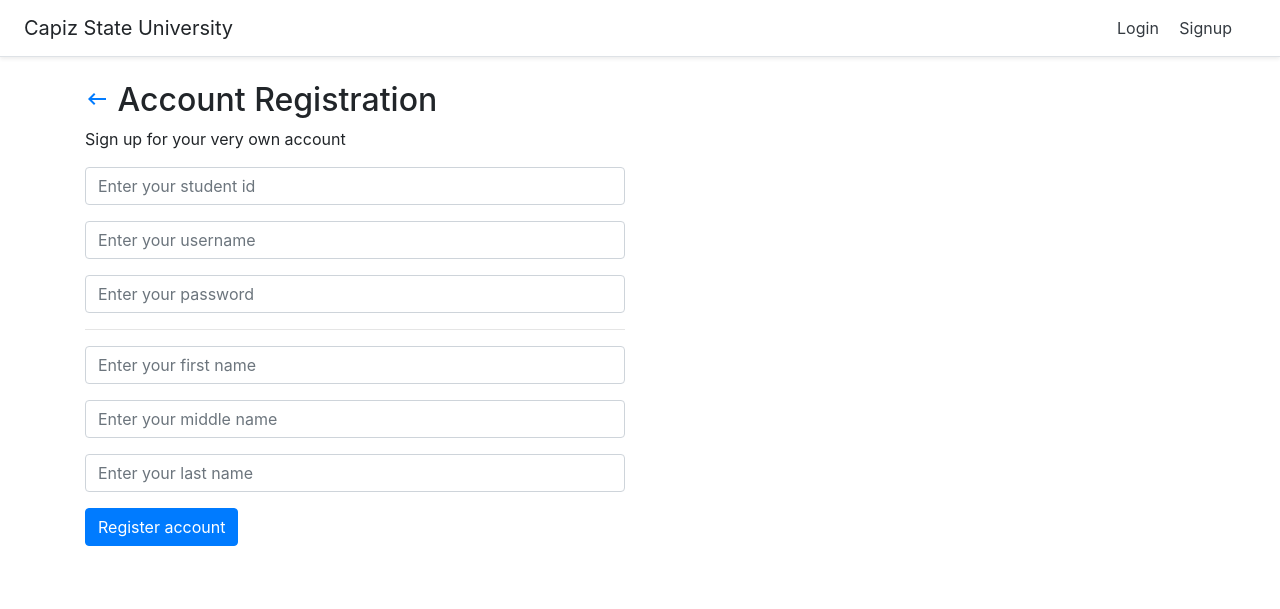
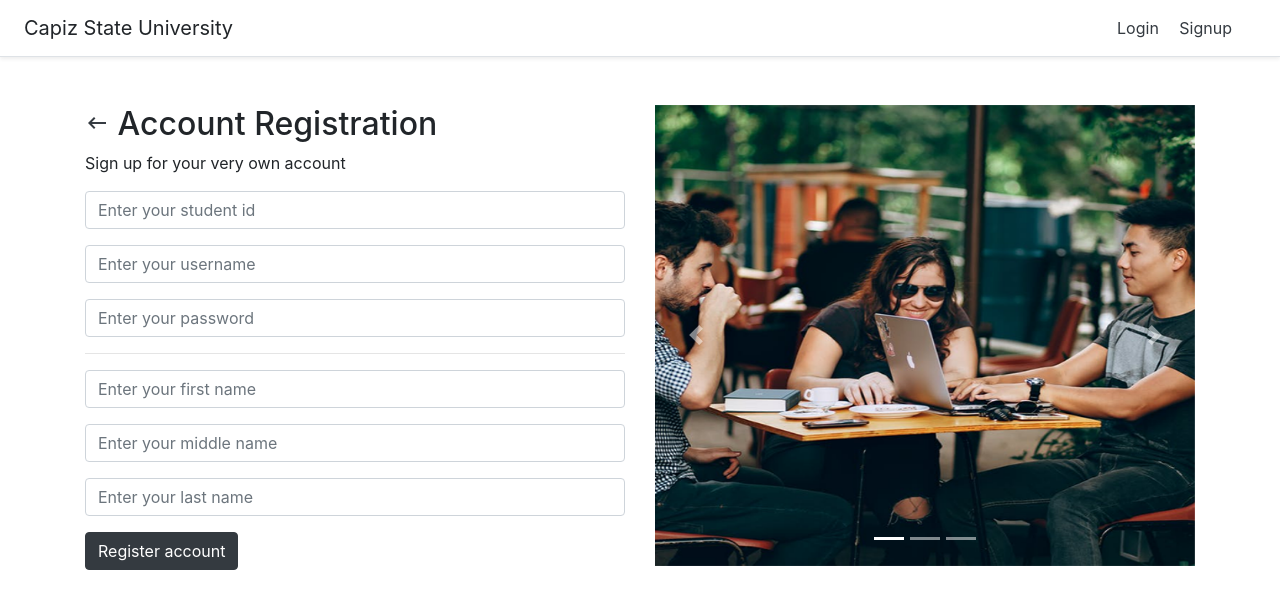
Before and after one commit to projectvelox/caipl, a PHP site: page /registration.php in a window 1280 px wide. Shown: the top 609 px of the page. Run offline with PHP 8.4, Linux system fonts and the light colour scheme.

Commit message:
registration module

```diff
--- a/assets/css/style.css
+++ b/assets/css/style.css
@@ -4,6 +4,12 @@ html, body, .caipl-background {
 
 .carousel-item img {
 	height: 460.8px;
+	width: 100%;
+}
+
+.caipl-header {
+	border-bottom: 1px solid #f3f3f3;
+    padding-bottom: 10px;
 }
 
 .caipl-background {
--- a/index.php
+++ b/index.php
@@ -17,11 +17,11 @@
 	<div class="container">
 		<div class="row">
 			<div class="col-xs-12 col-md-6">
-				<h2>Vision</h2>
+				<h2 class="caipl-header text-dark">Vision</h2>
 				<p>Center of Academic Excellence Delivering Quality Service to all</p>
 			</div>
 			<div class="col-xs-12 col-md-6">
-				<h2>Mission</h2>
+				<h2 class="caipl-header text-dark">Mission</h2>
 				<p>Capiz State University is committed to provide advance knowledge and innovation; develop skills, talents and values; undertake relevant research, development and extension services; promote entrepreneurship and environmental consciousness; and enhance industry collaboration and linkages with partner agencies.</p>
 			</div>
 		</div>
--- a/registration.php
+++ b/registration.php
@@ -5,37 +5,96 @@
 <?php include 'view/partials/header.php'?>
 
 <body>
-  <!-- Navbar -->
-  <?php include 'view/partials/navbar.php'?>
+  <?php
+    include 'view/partials/modal-notification.php';
+    include 'view/partials/modal-registration.php';
+    include 'view/partials/navbar.php';
+  ?>
 
-  <div class="container mt-4">
+  <div class="container mt-5">
     <div class="row">
       <div class="col-xs-12 col-md-6">
-        <h2><a href="index.php"><i class="material-icons ">keyboard_backspace</i></a> Account Registration</h2>
+        <h2><a class="text-dark" href="index.php"><i class="material-icons ">keyboard_backspace</i></a> Account Registration</h2>
         <p>Sign up for your very own account</p>
         <form action="/action_page.php">
           <div class="form-group">
-            <input type="text" class="form-control" placeholder="Enter your student id">
+            <input type="text" class="form-control" name="studentid" placeholder="Enter your student id">
           </div>
           <div class="form-group">
-            <input type="text" class="form-control" placeholder="Enter your username">
+            <input type="text" class="form-control" name="username" placeholder="Enter your username">
           </div>
           <div class="form-group">
-            <input type="password" class="form-control" placeholder="Enter your password">
+            <input type="password" class="form-control" name="password" placeholder="Enter your password">
           </div><hr>
           <div class="form-group">
-            <input type="text" class="form-control" placeholder="Enter your first name">
+            <input type="text" class="form-control" name="firstname" placeholder="Enter your first name">
           </div>
           <div class="form-group">
-            <input type="text" class="form-control" placeholder="Enter your middle name">
+            <input type="text" class="form-control" name="middlename"  placeholder="Enter your middle name">
           </div>
           <div class="form-group">
-            <input type="text" class="form-control" placeholder="Enter your last name">
+            <input type="text" class="form-control" name="lastname" placeholder="Enter your last name">
           </div>
-          <button type="submit" class="btn btn-primary">Register account</button>
+          <button type="button" class="btn btn-dark" data-toggle="modal" data-target="#modal-registration">Register account</button>
         </form>
+        <p id="result"></p>
+      </div>
+      <div class="col-xs-12 col-md-6">
+        <div id="myCarousel" class="carousel slide" data-ride="carousel">
+          <ol class="carousel-indicators">
+            <li data-target="#myCarousel" data-slide-to="0" class="active"></li>
+            <li data-target="#myCarousel" data-slide-to="1"></li>
+            <li data-target="#myCarousel" data-slide-to="2"></li>
+          </ol>
+          <div class="carousel-inner">
+            <div class="carousel-item active">
+              <img class="first-slide" src="assets/images/slider/4.png" alt="First slide">
+            </div>
+            <div class="carousel-item">
+              <img class="second-slide" src="assets/images/slider/5.png" alt="Second slide">
+            </div>
+            <div class="carousel-item">
+              <img class="third-slide" src="assets/images/slider/6.png" alt="Third slide">
+            </div>
+          </div>
+          <a class="carousel-control-prev" href="#myCarousel" role="button" data-slide="prev">
+            <span class="carousel-control-prev-icon" aria-hidden="true"></span>
+            <span class="sr-only">Previous</span>
+          </a>
+          <a class="carousel-control-next" href="#myCarousel" role="button" data-slide="next">
+            <span class="carousel-control-next-icon" aria-hidden="true"></span>
+            <span class="sr-only">Next</span>
+          </a>
+        </div>
       </div>
     </div>
   </div>
+  <script type="text/javascript">
+    $('.carousel').carousel();
+    $(document).on("click", ".trigger-registration", function() {
+        var formdata = $('form').serializeArray();
+        var data = {};
+        $(formdata ).each(function(index, obj){
+            data[obj.name] = obj.value;
+        });
+
+        $('#student-registered').html(data['username']);
+
+        $.ajax({type:"POST",url:"config/api.php",
+          data: {
+            studentid:data['studentid'],
+            username:data['username'],
+            password:data['password'],
+            firstname:data['firstname'],
+            middlename:data['middlename'],
+            lastname:data['lastname'],
+            action:"create-account"
+          },
+          }).then(function(data) {
+            $("#modal-registration").modal("hide");
+            $("#modal-success").modal("show");
+        });
+    });
+  </script>
 </body>
 </html>
--- a/view/partials/header.php
+++ b/view/partials/header.php
@@ -6,7 +6,7 @@
 	<link rel="stylesheet" href="assets/css/bootstrap.min.css">
 	<link rel="stylesheet" href="assets/css/style.css">
 	<link href="https://fonts.googleapis.com/icon?family=Material+Icons" rel="stylesheet">
+	<script src="assets/js/jquery-3.3.1.min.js"></script>
 	<script src="assets/js/bootstrap.min.js"></script>
-	<script src="assets/js/jquery-3.3.1.min.js"></script>
 	<script src="assets/js/popper.min.js"></script>
 </head>
--- /dev/null
+++ b/view/partials/modal-notification.php
@@ -0,0 +1,22 @@
+<div class="modal fade" id="modal-success">
+  <div class="modal-dialog modal-dialog-centered">
+    <div class="modal-content">
+
+      <!-- Modal Header -->
+      <div class="modal-header">
+        <h4 class="modal-title">Succesfully registered</h4>
+        <button type="button" class="close" data-dismiss="modal">&times;</button>
+      </div>
+
+      <!-- Modal body -->
+      <div class="modal-body">
+        Successfully created your account <strong><span id="student-registered"></span></strong>
+      </div>
+
+      <!-- Modal footer -->
+      <div class="modal-footer">
+        <button type="button" class="btn btn-secondary" data-dismiss="modal">Close</button>
+      </div>
+    </div>
+  </div>
+</div>
--- /dev/null
+++ b/view/partials/modal-registration.php
@@ -0,0 +1,24 @@
+<div class="modal fade" id="modal-registration">
+  <div class="modal-dialog modal-dialog-centered">
+    <div class="modal-content">
+
+      <!-- Modal Header -->
+      <div class="modal-header">
+        <h4 class="modal-title">Are you sure?</h4>
+        <button type="button" class="close" data-dismiss="modal">&times;</button>
+      </div>
+
+      <!-- Modal body -->
+      <div class="modal-body">
+        Are you sure you want to register this account?
+      </div>
+
+      <!-- Modal footer -->
+      <div class="modal-footer">
+        <button type="button" class="btn btn-dark trigger-registration" data-dismiss="modal">Register</button>
+        <button type="button" class="btn btn-secondary" data-dismiss="modal">Close</button>
+      </div>
+
+    </div>
+  </div>
+</div>
--- a/view/partials/navbar.php
+++ b/view/partials/navbar.php
@@ -1,7 +1,7 @@
 <div class="d-flex flex-column flex-md-row align-items-center p-3 px-md-4 bg-white border-bottom shadow-sm">
   <h5 class="my-0 mr-md-auto font-weight-normal">Capiz State University</h5>
   <nav class="my-2 my-md-0 mr-md-3">
-    <a class="p-2 text-dark" href="#">Login</a>
+    <a class="p-2 text-dark" href="login.php">Login</a>
     <a class="p-2 text-dark" href="registration.php">Signup</a>
   </nav>
 </div>
```
Also changed, not shown: config/api.php (added, +15 -0 lines), config/config-file.php (added, +9 -0 lines), login.php (added, +63 -0 lines), view/partials/modal-login.php (added, +24 -0 lines), assets/images/slider/4.png (added), assets/images/slider/5.png (added), assets/images/slider/6.png (added).
